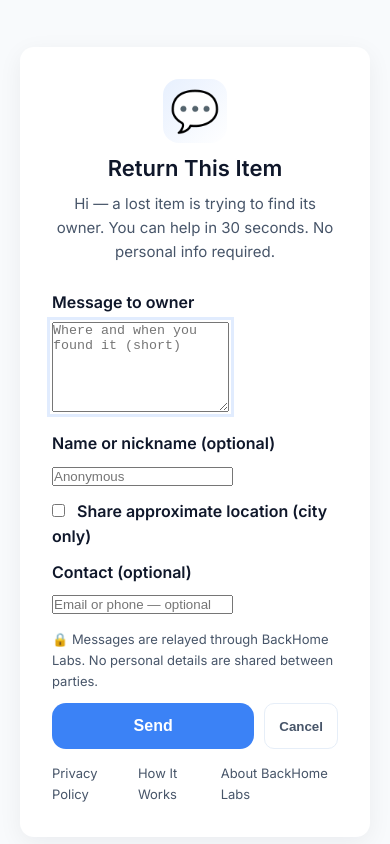
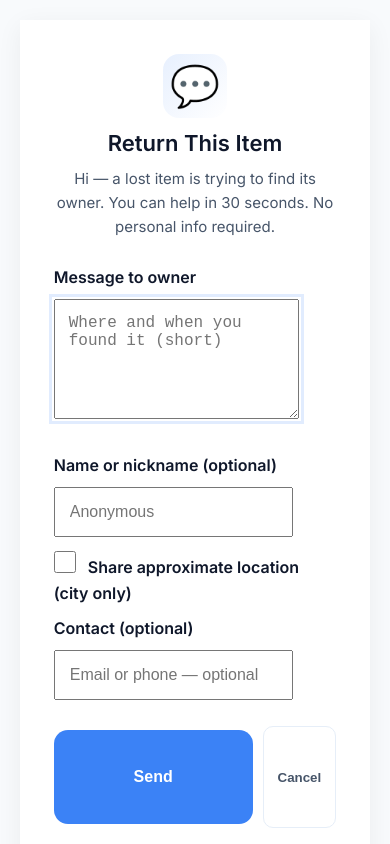
Before and after one commit to Devsp1312/SpeakTag, a plain HTML site: page index.html in a window 390 px wide. Both pictures are taken after a click on the button "Help return this item". Shown: the top 844 px of the page. Drawn offline with Linux system fonts and the light colour scheme.

Commit message:
made it better for phone use

```diff
--- a/public/css/styles.css
+++ b/public/css/styles.css
@@ -14,6 +14,14 @@
     margin: 0;
     padding: 0;
     box-sizing: border-box;
+    -webkit-tap-highlight-color: transparent;
+}
+
+/* Prevent zoom on input focus on iOS */
+@media screen and (max-width: 768px) {
+    input, select, textarea {
+        font-size: 16px !important;
+    }
 }
 
 body {
@@ -21,7 +29,12 @@ body {
     background-color: var(--background-color);
     color: var(--text-color);
     line-height: 1.6;
-    padding: calc(var(--spacing-unit) * 1.25);
+    padding: max(calc(var(--spacing-unit) * 1.25), env(safe-area-inset-top))
+             max(calc(var(--spacing-unit) * 1.25), env(safe-area-inset-right))
+             max(calc(var(--spacing-unit) * 1.25), env(safe-area-inset-bottom))
+             max(calc(var(--spacing-unit) * 1.25), env(safe-area-inset-left));
+    min-height: 100vh;
+    min-height: -webkit-fill-available;
 }
 
 .container {
@@ -75,12 +88,18 @@ h1 {
     color: white;
     border: none;
     border-radius: var(--border-radius);
-    padding: 14px 16px;
+    padding: max(16px, 4.5vh) 16px;
     font-size: 16px;
     font-weight: 600;
     width: 100%;
     cursor: pointer;
     transition: background-color 0.2s;
+    /* Improve touch target size on mobile */
+    min-height: 48px;
+    margin: 4px 0;
+    /* Prevent text selection on tap */
+    user-select: none;
+    -webkit-user-select: none;
 }
 
 .primary-button:hover {
@@ -128,4 +147,69 @@ textarea { min-height:90px; }
 .hidden { display:none !important; }
 
 /* Focus states for keyboard users */
-button:focus, input:focus, textarea:focus { outline: 3px solid rgba(59,130,246,0.15); outline-offset:2px; }
+button:focus-visible, input:focus-visible, textarea:focus-visible {
+    outline: 3px solid rgba(59,130,246,0.15);
+    outline-offset:2px;
+}
+
+/* Mobile-optimized styles */
+@media (max-width: 768px) {
+    .container {
+        padding: 0;
+        min-height: 100vh;
+        min-height: -webkit-fill-available;
+    }
+
+    .card {
+        min-height: 100vh;
+        min-height: -webkit-fill-available;
+        border-radius: 0;
+        padding: max(16px, 4vh);
+    }
+
+    input, textarea {
+        padding: 14px;
+        margin: 2px 0;
+    }
+
+    textarea {
+        min-height: 120px;
+    }
+
+    /* Larger checkbox for mobile */
+    input[type="checkbox"] {
+        width: 22px;
+        height: 22px;
+        border-radius: 6px;
+    }
+
+    /* Adjusted spacing for mobile */
+    .form-row {
+        margin-bottom: max(16px, 3vh);
+    }
+
+    .form-actions {
+        position: sticky;
+        bottom: max(16px, env(safe-area-inset-bottom));
+        background: var(--card-background);
+        padding-top: 16px;
+        margin-top: 24px;
+        z-index: 10;
+    }
+
+    /* Larger touch targets */
+    .footer-links {
+        padding: 16px 0;
+        gap: 24px;
+    }
+
+    .footer-links a {
+        padding: 8px;
+        font-size: 14px;
+    }
+
+    /* Success view adjustments */
+    .success-card {
+        padding: max(32px, 8vh) 16px;
+    }
+}
```
